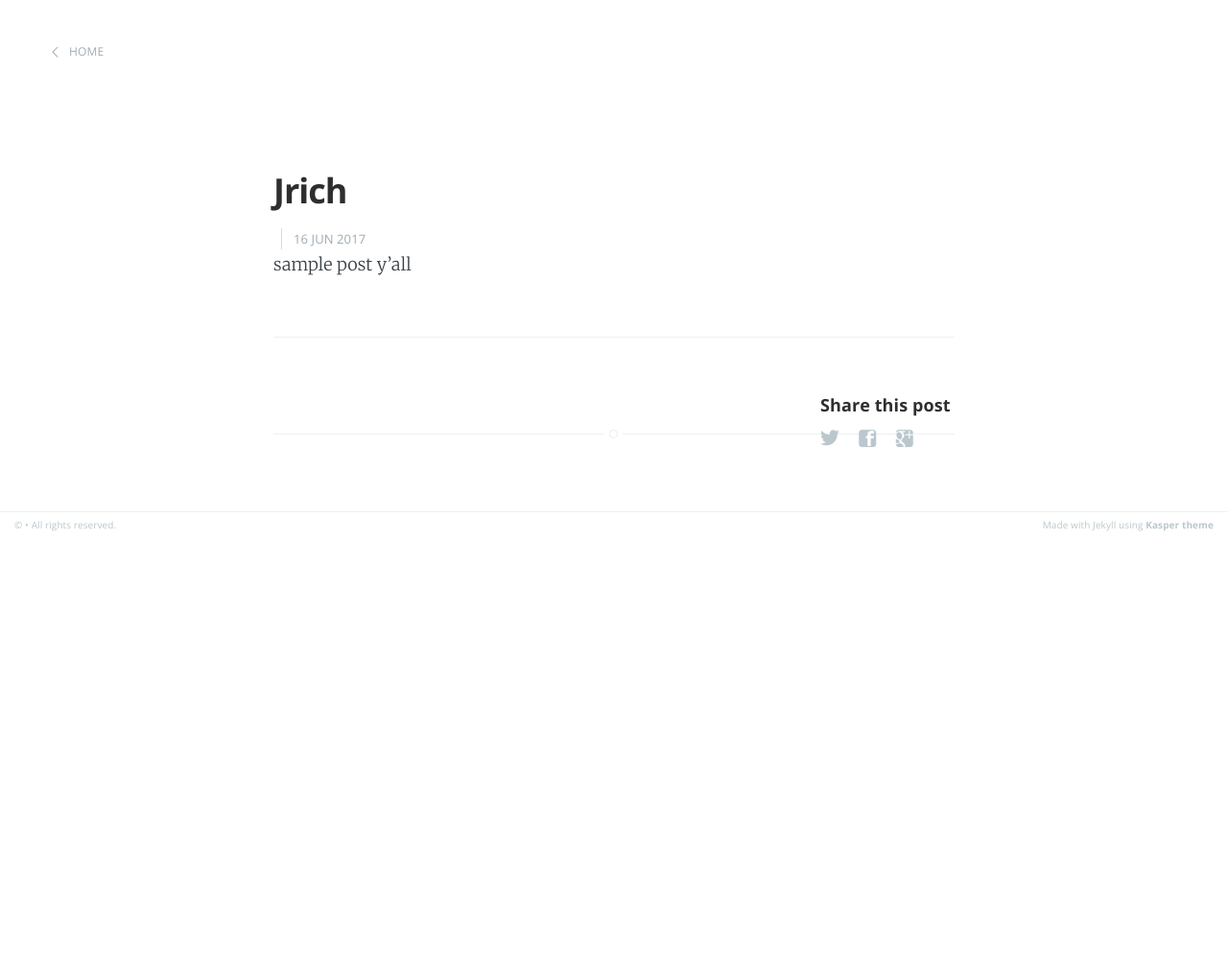
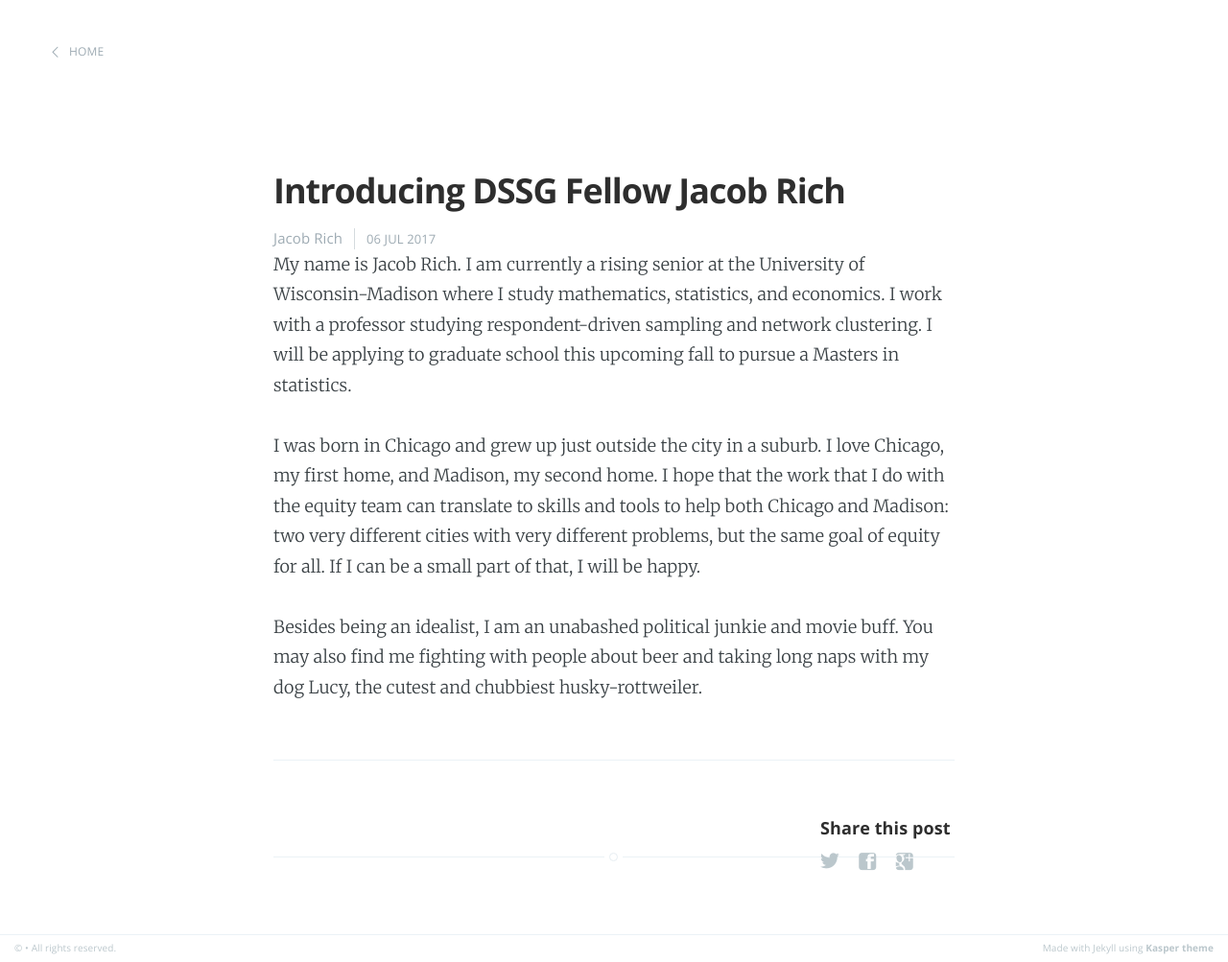
Before and after one commit to uwescience/DSSG2017, a Jekyll site: the page built from _posts/2017-06-16-jrich.md, in a window 1280 px wide. Shown: the whole page at 96% size. Built offline with Jekyll 4.4.1, drawn with Linux system fonts in a browser that asks for light colours; our own code applies the rules of GitHub Pages for plain Markdown files; before the commit the page ends 900 px from its top, so only the background shows below that.

Commit message:
updated intro post

```diff
--- a/_posts/2017-06-16-jrich.md
+++ b/_posts/2017-06-16-jrich.md
@@ -1 +1,12 @@
-sample post y'all
+---
+layout: post
+title:  "Introducing DSSG Fellow Jacob Rich"
+date:   2017-07-06
+author: Jacob Rich
+---
+
+My name is Jacob Rich. I am currently a rising senior at the University of Wisconsin-Madison where I study mathematics, statistics, and economics. I work with a professor studying respondent-driven sampling and network clustering. I will be applying to graduate school this upcoming fall to pursue a Masters in statistics.
+
+I was born in Chicago and grew up just outside the city in a suburb. I love Chicago, my first home, and Madison, my second home. I hope that the work that I do with the equity team can translate to skills and tools to help both Chicago and Madison: two very different cities with very different problems, but the same goal of equity for all. If I can be a small part of that, I will be happy.
+
+Besides being an idealist, I am an unabashed political junkie and movie buff. You may also find me fighting with people about beer and taking long naps with my dog Lucy, the cutest and chubbiest husky-rottweiler.
```
